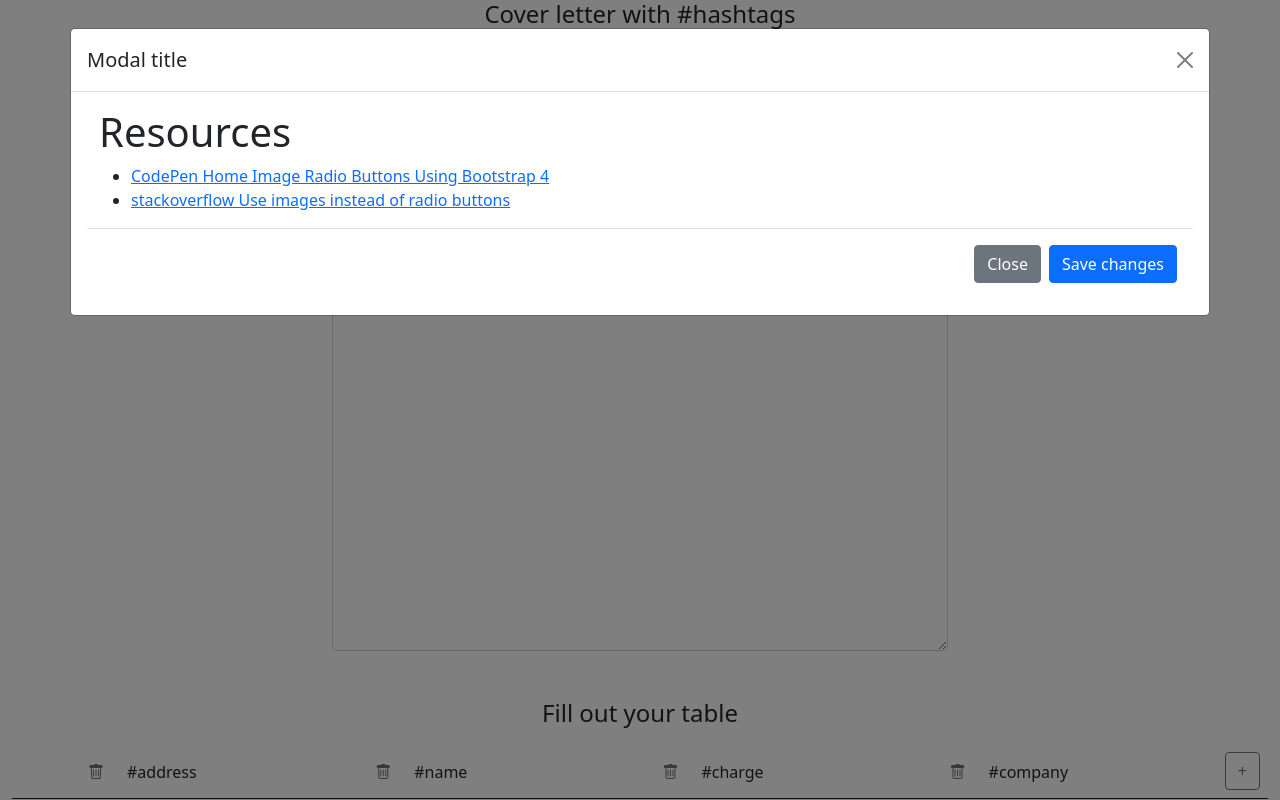
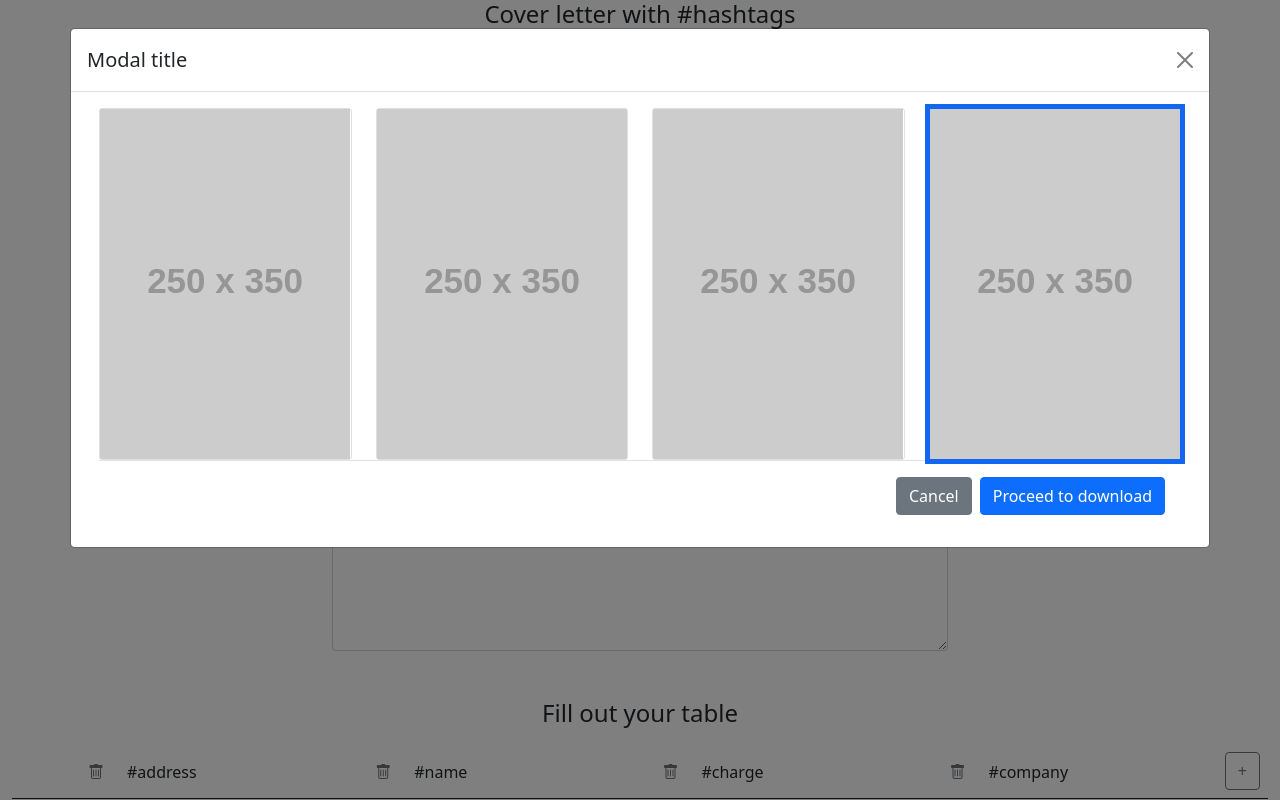
Before and after one commit to ramiboutas/coverletters, a Django app: page /update/01166f35-15ba-4bdf-9e92-0d74d88afb48/ in a window 1280 px wide, after a click on "Download all". Run offline with Django 3.2, Linux system fonts and the light colour scheme; data comes from the database, SQL or seed files in the repository; both versions use the stored data as it was before the commit; grey boxes labelled with a size stand in for pictures from a placeholder-image service; data that the repository does not hold is empty; some libraries are stand-ins or nearby versions.

Commit message:
cleaned some model mess

```diff
--- a/coverletters/models.py
+++ b/coverletters/models.py
@@ -25,15 +25,14 @@ class CoverLetter(models.Model):
     id = models.UUIDField(primary_key=True, default=uuid.uuid4, editable=False)
     session = models.ForeignKey(Session, related_name='coverletters', on_delete=models.CASCADE)
     text = models.TextField()
-    number_of_item_rows = models.SmallIntegerField(default=5)
     max_of_rows = models.SmallIntegerField(default=12) # maybe for premium -> 25, for free -> 5
     max_of_columns = models.SmallIntegerField(default=10) # maybe for premium -> 10, for free -> 5
 
     def number_of_columns(self):
         return self.columns.count()
 
-    def list_of_rows(self):
-        return range(self.number_of_item_rows)
+    def number_of_rows(self):
+        return self.rows.count()
 
     def get_absolute_url(self):
         return reverse('coverletters_detail', kwargs={'pk':self.pk})
@@ -81,9 +80,6 @@ class Hashtag(models.Model):
         return reverse('coverletters_hx_save_hashtag_url', kwargs={'pk':self.pk, 'pk_column':self.column.pk})
 
 
-
-
-
 class Item(models.Model):
     column = models.ForeignKey(Column, related_name='items', on_delete=models.CASCADE)
     row = models.ForeignKey(Row, related_name='items', on_delete=models.CASCADE)
@@ -102,8 +98,8 @@ def create_rows(sender, instance, created, **kwargs):
     if created:
         objects = []
         for item in range(DEFAULT_NUMBER_OF_ROWS):
-            row = Row(coverletter=instance)
-            row.save()
+            objects.append(Row(coverletter=instance))
+        Row.objects.bulk_create(objects)
 
 
 @receiver(post_save, sender=CoverLetter)
@@ -115,27 +111,3 @@ def create_default_columns_and_hashtags(sender, instance, created, **kwargs):
             column.save()
             objects.append(Hashtag(column=column, name=hashtag))
         Hashtag.objects.bulk_create(objects)
-
-
-# not working! check on goole: Singal for multiple senders django
-# @receiver(post_save, sender=Row)
-# @receiver(post_save, sender=Column)
-# def create_default_items(sender, instance, created, **kwargs):
-#     item = Item(name="new item", row=Row(), column=Column())
-#     item.save()
-#     if created:
-#         if sender.__name__ == 'Row':
-#             item.row = instance
-#         else:
-#             # item = Item.objects.get(id=id)
-#             item.column = instance
-#         item.save()
-
-
-
-
-
-    # objects = []
-    # for item in range(DEFAULT_NUMBER_OF_ITEMS):
-    #     objects.append(Item(hashtag=instance, name=f"item {item}"))
-    # Item.objects.bulk_create(objects)
--- a/coverletters/templates/base.html
+++ b/coverletters/templates/base.html
@@ -11,6 +11,24 @@
     <link rel="stylesheet" href="https://cdn.jsdelivr.net/npm/bootstrap-icons@1.7.1/font/bootstrap-icons.css">
 
     <title>Hello, world!</title>
+    <style media="screen">
+      /* HIDE RADIO */
+      [type=radio] {
+      position: absolute;
+      opacity: 0;
+      width: 0;
+      height: 0;
+      }
+      /* IMAGE STYLES */
+      [type=radio] + img {
+      cursor: pointer;
+      }
+
+      /* CHECKED STYLES */
+      [type=radio]:checked + img {
+      outline: 5px solid #1266F1;
+      }
+    </style>
   </head>
   <body>
     <div class="container-fluid">
--- a/coverletters/templates/coverletters/partials/table.html
+++ b/coverletters/templates/coverletters/partials/table.html
@@ -32,8 +32,6 @@
 
 
     <tbody id="table-body">
-        <input type="hidden" name="number_of_item_rows" value="{{ object.number_of_item_rows }}">
-
         {% for row in object.rows.all %}
         <tr>
           <td>
@@ -58,17 +56,17 @@
           {% endif %}
         </tr>
         {% endfor %}
+    </tbody>
 
-    </tbody>
   </table>
+
   <div class="d-grid gap-3">
-    {% if object.number_of_item_rows < object.max_of_rows %}
+    {% if object.number_of_rows < object.max_of_rows %}
       <button class="w-100 btn btn-outline-secondary" type="button"
         hx-get="{{ object.add_table_row_url }}"
         hx-swap="beforeend" hx-target="#table-body">+
       </button>
     {% endif %}
-
   </div>
 
 
--- a/coverletters/templates/coverletters/partials/templates_modal.html
+++ b/coverletters/templates/coverletters/partials/templates_modal.html
@@ -3,30 +3,61 @@
 <div class="modal fade" id="templatesToDownloadModal" tabindex="-1" aria-labelledby="templatesToDownloadModalLabel" aria-hidden="true">
   <div class="modal-dialog modal-xl">
     <div class="modal-content">
+
       <div class="modal-header">
         <h5 class="modal-title" id="templatesToDownloadModalLabel">Modal title</h5>
         <button type="button" class="btn-close" data-bs-dismiss="modal" aria-label="Close"></button>
       </div>
+
       <div class="modal-body">
         <div class="container parent">
 
-          <h1>Resources</h1>
-          <ul>
-            <li>
-              <a href="https://codepen.io/munsheerek/pen/QmEWwq">CodePen Home Image Radio Buttons Using Bootstrap 4 </a>
-            </li>
-            <li>
-              <a href="https://stackoverflow.com/questions/17541614/use-images-instead-of-radio-buttons">stackoverflow Use images instead of radio buttons </a>
-            </li>
-          </ul>
+          <div class="row">
+              <div class="col-lg-3 col-md-6 col-sm-12">
+                <div class="card">
+                  <label>
+                    <input type="radio" name="test" value="small" checked>
+                    <img class="img-fluid" src="https://dummyimage.com/250x350/000/fff">
+                  </label>
+                </div>
+              </div>
 
+              <div class="col-lg-3 col-md-6 col-sm-12">
+                <div class="card">
+                  <label>
+                    <input type="radio" name="test" value="small" checked>
+                    <img class="img-fluid" src="https://dummyimage.com/250x350/000/fff">
+                  </label>
+                </div>
+              </div>
 
+                <div class="col-lg-3 col-md-6 col-sm-12">
+                  <div class="card">
+                    <label>
+                      <input type="radio" name="test" value="small" checked>
+                      <img class="img-fluid" src="https://dummyimage.com/250x350/000/fff">
+                    </label>
+                  </div>
+                </div>
 
+                <div class="col-lg-3 col-md-6 col-sm-12">
+                  <div class="card">
+                    <label>
+                      <input type="radio" name="test" value="small" checked>
+                      <img class="img-fluid" src="https://dummyimage.com/250x350/000/fff">
+                    </label>
+                  </div>
+                </div>
+              </div>
+
+          <div class="modal-footer">
+            <button type="button" class="btn btn-secondary" data-bs-dismiss="modal">Cancel</button>
+            <button type="button" class="btn btn-primary">Proceed to download</button>
+          </div>
+
+        </div>
       </div>
-      <div class="modal-footer">
-        <button type="button" class="btn btn-secondary" data-bs-dismiss="modal">Close</button>
-        <button type="button" class="btn btn-primary">Save changes</button>
-      </div>
+
     </div>
   </div>
 </div>
```
Also changed, not shown: coverletters/migrations/0007_remove_coverletter_number_of_item_rows.py (added), db.sqlite3.
